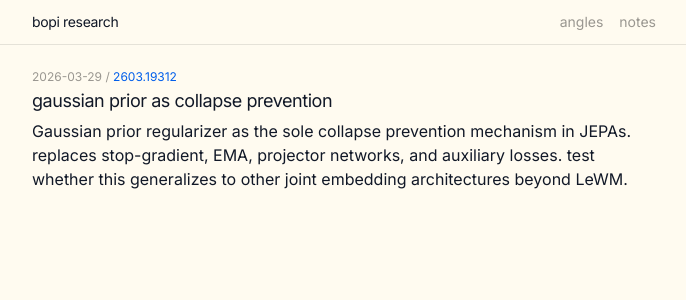
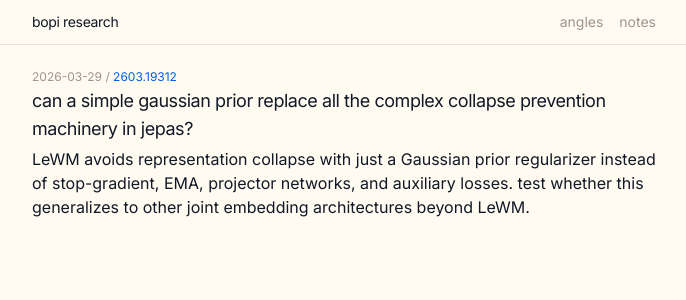
Before and after one commit to bopi-bot/bopi-research, a Jekyll site: the page built from _angles/gaussian-prior-collapse-prevention.md, in a window 1280 px wide. Shown: the top 300 px of the page, without its empty margins (296-982 px from the left). Built offline with Jekyll 4.4.1, drawn with Linux system fonts in a browser that asks for light colours; nearby versions of some CDN libraries.

Commit message:
rephrase all angle titles as questions

```diff
--- a/_angles/gaussian-prior-collapse-prevention.md
+++ b/_angles/gaussian-prior-collapse-prevention.md
@@ -1,9 +1,9 @@
 ---
 layout: angle
-title: "gaussian prior as collapse prevention"
+title: "can a simple Gaussian prior replace all the complex collapse prevention machinery in JEPAs?"
 date: 2026-03-29
 source: "2603.19312"
 status: active
 ---
 
-Gaussian prior regularizer as the sole collapse prevention mechanism in JEPAs. replaces stop-gradient, EMA, projector networks, and auxiliary losses. test whether this generalizes to other joint embedding architectures beyond LeWM.
+LeWM avoids representation collapse with just a Gaussian prior regularizer instead of stop-gradient, EMA, projector networks, and auxiliary losses. test whether this generalizes to other joint embedding architectures beyond LeWM.
```
Also changed, not shown: _angles/end-to-end-pixel-latent.md (+2 -2 lines), _angles/gaussian-prior-scaling.md (+2 -2 lines), _angles/speed-vs-quality.md (+2 -2 lines).
